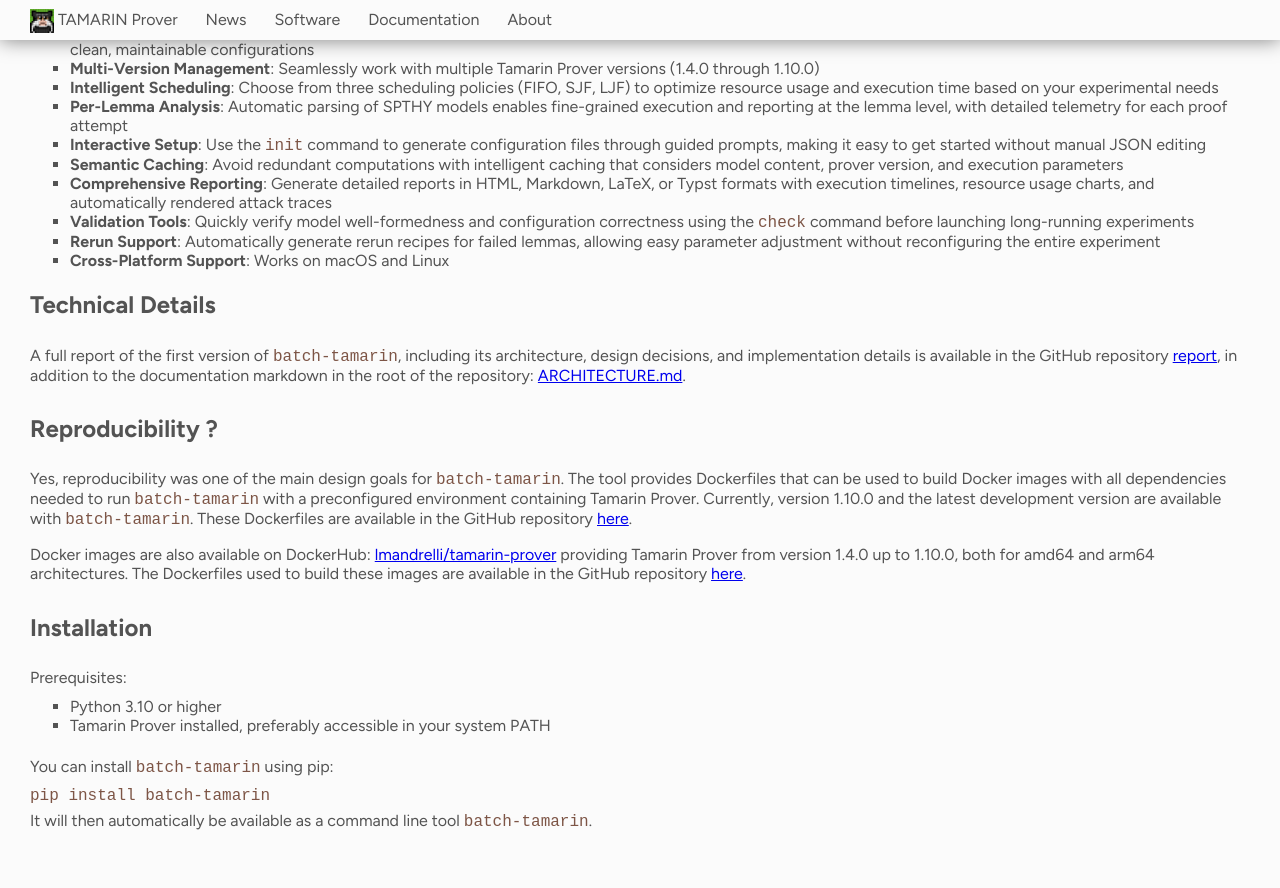
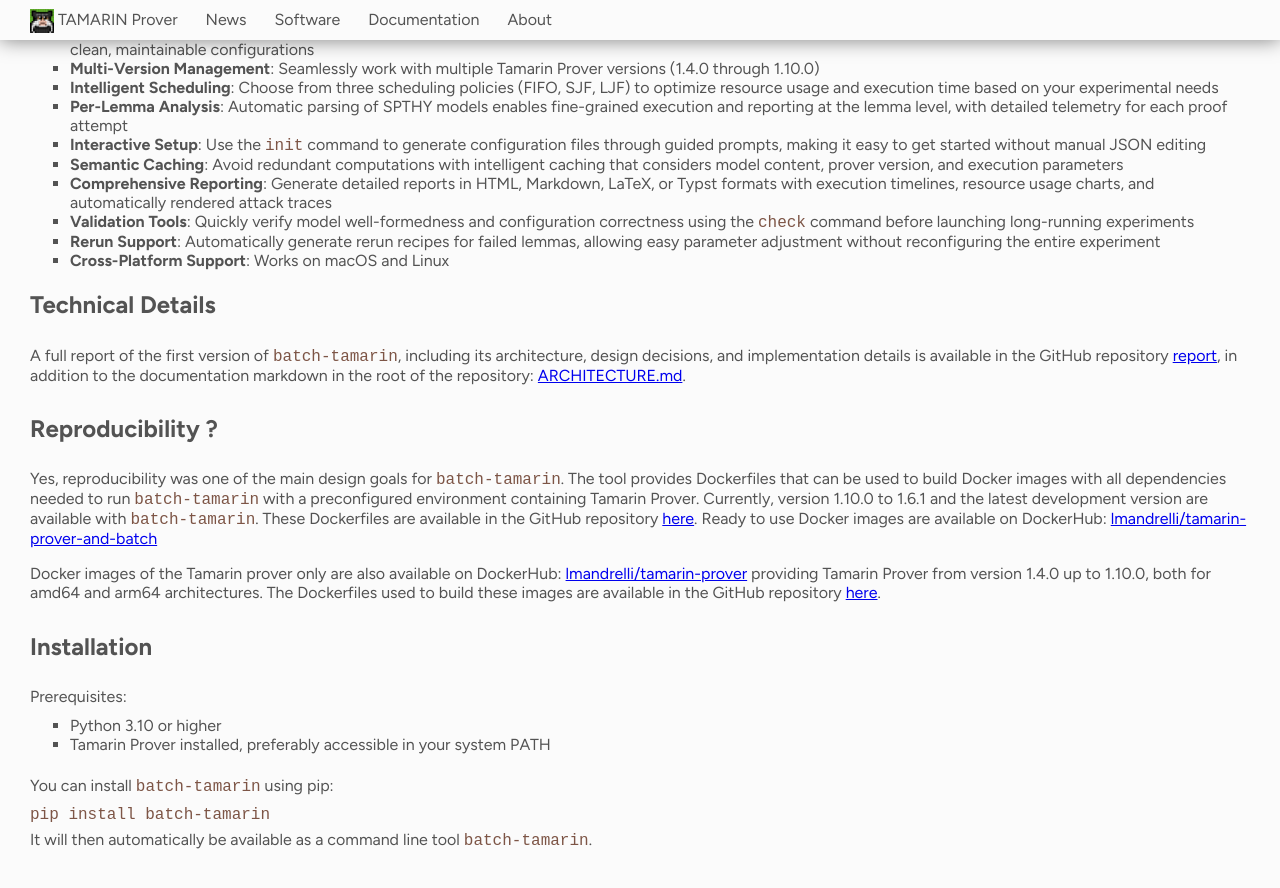
Before and after one commit to tamarin-prover/tamarin-prover.github.io, a Jekyll site: the page built from _posts/2025-10-30-batch-tamarin-now-available.md, in a window 1280 px wide and 900 px high, scrolled down 590 px. Shown: the top 888 px of the window. Built offline with Jekyll 4.4.1, drawn with Linux system fonts in a browser that asks for light colours.

Commit message:
Added the new docker images link

```diff
--- a/_posts/2025-10-30-batch-tamarin-now-available.md
+++ b/_posts/2025-10-30-batch-tamarin-now-available.md
@@ -36,9 +36,9 @@
 
 ## Reproducibility ?
 
-Yes, reproducibility was one of the main design goals for `batch-tamarin`. The tool provides Dockerfiles that can be used to build Docker images with all dependencies needed to run `batch-tamarin` with a preconfigured environment containing Tamarin Prover. Currently, version 1.10.0 and the latest development version are available with `batch-tamarin`. These Dockerfiles are available in the GitHub repository [here](https://github.com/tamarin-prover/batch-tamarin/tree/main/examples/__dockerfiles__/with-batch-tamarin).
+Yes, reproducibility was one of the main design goals for `batch-tamarin`. The tool provides Dockerfiles that can be used to build Docker images with all dependencies needed to run `batch-tamarin` with a preconfigured environment containing Tamarin Prover. Currently, version 1.10.0 to 1.6.1 and the latest development version are available with `batch-tamarin`. These Dockerfiles are available in the GitHub repository [here](https://github.com/tamarin-prover/batch-tamarin/tree/main/examples/__dockerfiles__/with-batch-tamarin). Ready to use Docker images are available on DockerHub: [lmandrelli/tamarin-prover-and-batch](https://hub.docker.com/repository/docker/lmandrelli/tamarin-prover-and-batch)
 
-Docker images are also available on DockerHub: [lmandrelli/tamarin-prover](https://hub.docker.com/r/lmandrelli/tamarin-prover) providing Tamarin Prover from version 1.4.0 up to 1.10.0, both for amd64 and arm64 architectures. The Dockerfiles used to build these images are available in the GitHub repository [here](https://github.com/tamarin-prover/batch-tamarin/tree/main/examples/__dockerfiles__/tamarin-only).
+Docker images of the Tamarin prover only are also available on DockerHub: [lmandrelli/tamarin-prover](https://hub.docker.com/r/lmandrelli/tamarin-prover) providing Tamarin Prover from version 1.4.0 up to 1.10.0, both for amd64 and arm64 architectures. The Dockerfiles used to build these images are available in the GitHub repository [here](https://github.com/tamarin-prover/batch-tamarin/tree/main/examples/__dockerfiles__/tamarin-only).
 
 ## Installation
 
```
